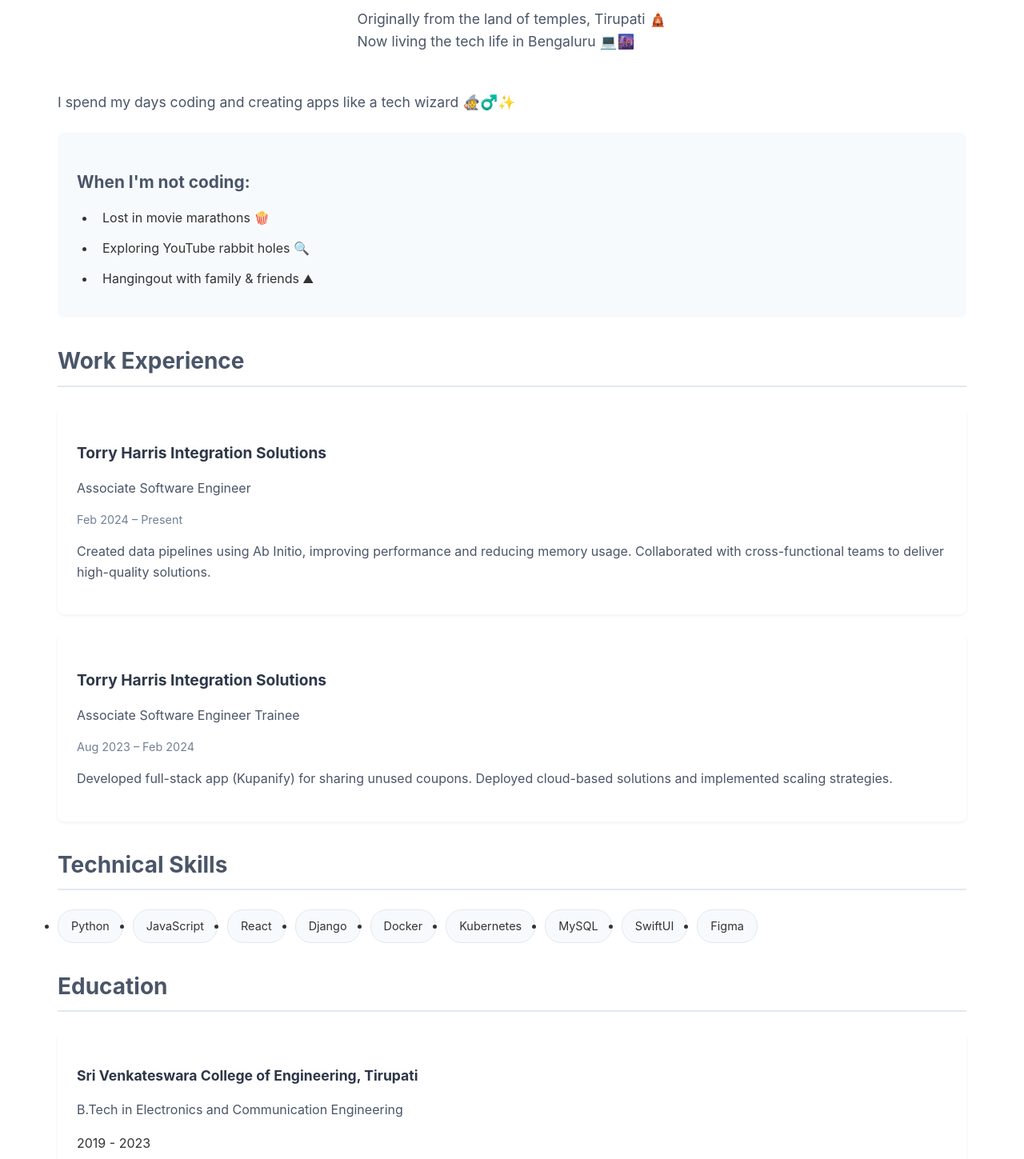
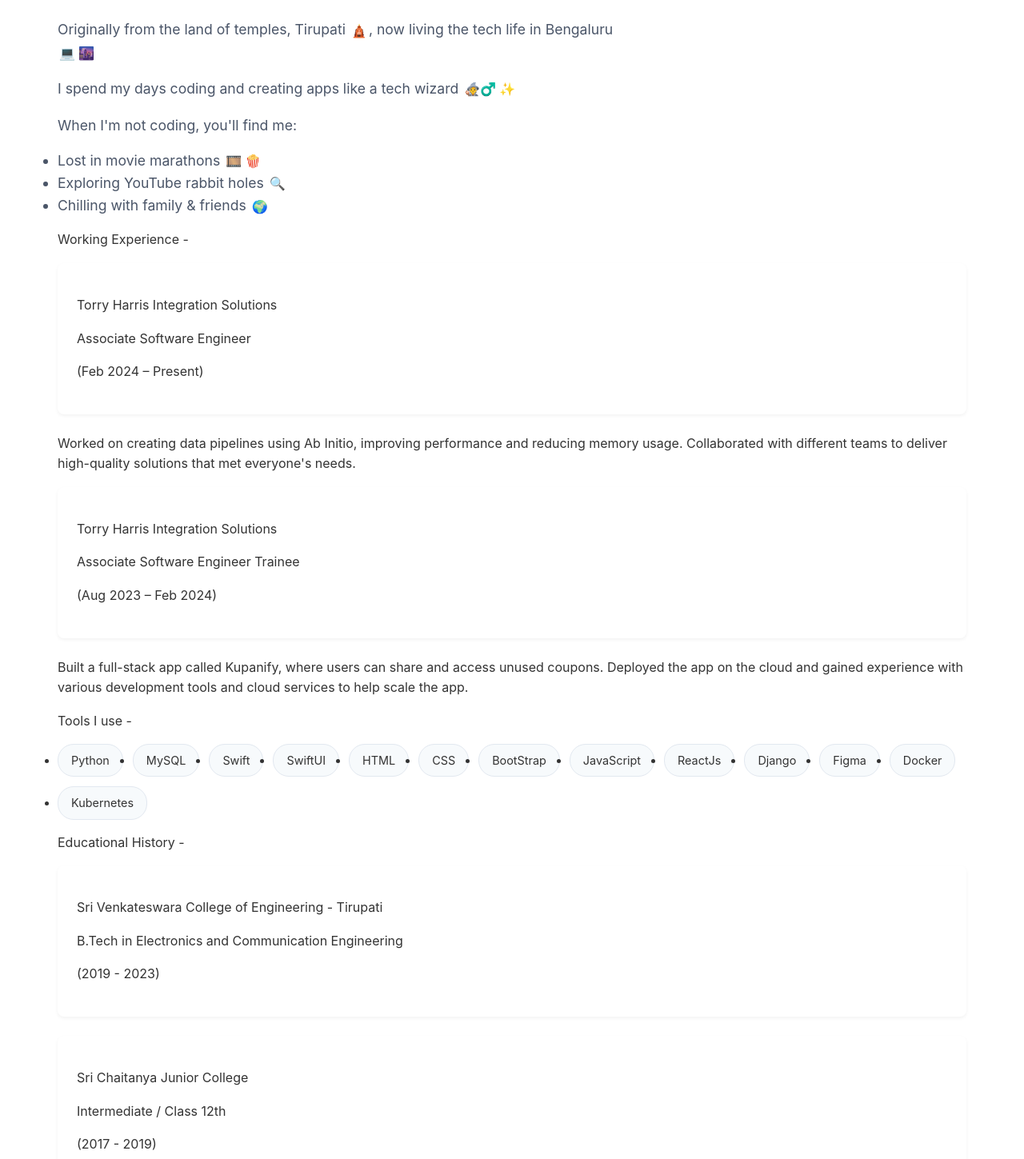
Before and after one commit to Kedar-Nadh/mknr, a React (Create React App) app: page /about in a window 1280 px wide. Shown: the part 521-1970 px from the top of the page at 80% size. Built offline with nearby package versions, Linux system fonts and the light colour scheme; a web font is replaced by a local one.

Commit message:
Update About.js

```diff
--- a/src/Components/About.js
+++ b/src/Components/About.js
@@ -2,106 +2,118 @@
 import "../about.css";
 
 export default function About() {
-    return(
+  return (
     <div className="About">
-            <h1 className="About--title">About Me</h1>
-
-            <div className="About--profile-section">
+      <p className="About--title">About me...</p>
       <div className="About--image-box">
-                    <img className="About--image" src={require("../images/kedarnadh.png")} alt="Kedarnadh Reddy" />
+        <img
+          className="About--image"
+          src={require("../images/kedarnadh.png")}
+          alt="kedarnadh"
+        />
       </div>
-                <div className="About--bio">
       <h2 className="About--name">Moram KedarNadh Reddy</h2>
       <p className="About--text">
-                        Originally from the land of temples, Tirupati 🛕<br />
-                        Now living the tech life in Bengaluru 💻🌆
+        Originally from the land of temples, Tirupati{" "}
+        <span className="emoji">🛕</span>, now living the tech life in Bengaluru{" "}
+        <span className="emoji">💻</span>
+        <span className="emoji">🌆</span>
+      </p>
+      <p className="About--text">
+        I spend my days coding and creating apps like a tech wizard{" "}
+        <span className="emoji">🧙♂️</span>
+        <span className="emoji">✨</span>
+      </p>
+      <div className="About--subgroup">
+        <p className="About--text">When I'm not coding, you'll find me:</p>
+        <ul className="About--text">
+          <li>
+            Lost in movie marathons <span className="emoji">🎞️</span>
+            <span className="emoji">🍿</span>
+          </li>
+          <li>Exploring YouTube rabbit holes <span className="emoji">🔍</span></li>
+          <li>Chilling with family & friends <span className="emoji">🌍</span></li>
+        </ul>
+      </div>
+
+      <p className="About--side-heading">Working Experience -</p>
+      <div className="About--work">
+        <div>
+          <div className="About--work-item">
+            <div>
+              <p className="About--work-item-company">
+                Torry Harris Integration Solutions
+              </p>
+              <p className="About--work-item-position">Associate Software Engineer</p>
+            </div>
+            <p className="About--work-item-duration">(Feb 2024 – Present)</p>
+          </div>
+          <p className="About--work-item-description">
+            Worked on creating data pipelines using Ab Initio, improving performance and reducing memory usage. Collaborated with different teams to deliver high-quality solutions that met everyone's needs.
+          </p>
+        </div>
+
+        <div>
+          <div className="About--work-item">
+            <div>
+              <p className="About--work-item-company">
+                Torry Harris Integration Solutions
+              </p>
+              <p className="About--work-item-position">Associate Software Engineer Trainee</p>
+            </div>
+            <p className="About--work-item-duration">(Aug 2023 – Feb 2024)</p>
+          </div>
+          <p className="About--work-item-description">
+            Built a full-stack app called Kupanify, where users can share and access unused coupons. Deployed the app on the cloud and gained experience with various development tools and cloud services to help scale the app.
           </p>
         </div>
       </div>
 
-            <div className="About--content">
-                <section className="About--section">
-                    <p className="About--text">
-                        I spend my days coding and creating apps like a tech wizard 🧙♂️✨
+      <p className="About--side-heading">Tools I use -</p>
+      <ul className="About--skills">
+        <li className="About--skills-item">Python</li>
+        <li className="About--skills-item">MySQL</li>
+        <li className="About--skills-item">Swift</li>
+        <li className="About--skills-item">SwiftUI</li>
+        <li className="About--skills-item">HTML</li>
+        <li className="About--skills-item">CSS</li>
+        <li className="About--skills-item">BootStrap</li>
+        <li className="About--skills-item">JavaScript</li>
+        <li className="About--skills-item">ReactJs</li>
+        <li className="About--skills-item">Django</li>
+        <li className="About--skills-item">Figma</li>
+        <li className="About--skills-item">Docker</li>
+        <li className="About--skills-item">Kubernetes</li>
+      </ul>
+
+      <p className="About--side-heading">Educational History -</p>
+      <div className="About--education">
+        <div className="About--education-item">
+          <div>
+            <p className="About--education-item-institute">
+              Sri Venkateswara College of Engineering - Tirupati
             </p>
-
-                    <div className="About--subsection">
-                        <h3 className="About--subheading">When I'm not coding:</h3>
-                        <ul className="About--list">
-                            <li className="About--list-item">Lost in movie marathons 🍿 </li>
-                            <li className="About--list-item">Exploring YouTube rabbit holes 🔍 </li>
-                            <li className="About--list-item">Hangingout with family & friends ⛰</li>
-                        </ul>
-                    </div>
-                </section>
-
-                <section className="About--section">
-                    <h2 className="About--section-heading">Work Experience</h2>
-                    <div className="About--work">
-                        <div className="About--work-item">
-                            <div className="About--work-details">
-                                <h3 className="About--work-company">Torry Harris Integration Solutions</h3>
-                                <p className="About--work-position">Associate Software Engineer</p>
-                                <p className="About--work-duration">Feb 2024 – Present</p>
-                            </div>
-                            <p className="About--work-description">
-                                Created data pipelines using Ab Initio, improving performance and reducing memory usage.
-                                Collaborated with cross-functional teams to deliver high-quality solutions.
+            <p className="About--education-item-standard">
+              B.Tech in Electronics and Communication Engineering
             </p>
           </div>
-
-                        <div className="About--work-item">
-                            <div className="About--work-details">
-                                <h3 className="About--work-company">Torry Harris Integration Solutions</h3>
-                                <p className="About--work-position">Associate Software Engineer Trainee</p>
-                                <p className="About--work-duration">Aug 2023 – Feb 2024</p>
+          <p className="About--education-item-duration">(2019 - 2023)</p>
         </div>
-                            <p className="About--work-description">
-                                Developed full-stack app (Kupanify) for sharing unused coupons.
-                                Deployed cloud-based solutions and implemented scaling strategies.
-                            </p>
+        <div className="About--education-item">
+          <div>
+            <p className="About--education-item-institute">Sri Chaitanya Junior College</p>
+            <p className="About--education-item-standard">Intermediate / Class 12th</p>
+          </div>
+          <p className="About--education-item-duration">(2017 - 2019)</p>
+        </div>
+        <div className="About--education-item">
+          <div>
+            <p className="About--education-item-institute">Little Angels High School</p>
+            <p className="About--education-item-standard">Secondary School of Education</p>
+          </div>
+          <p className="About--education-item-duration">(2016 - 2017)</p>
         </div>
       </div>
-                </section>
-
-                <section className="About--section">
-                    <h2 className="About--section-heading">Technical Skills</h2>
-                    <ul className="About--skills">
-                        <li className="About--skills-item">Python</li>
-                        <li className="About--skills-item">JavaScript</li>
-                        <li className="About--skills-item">React</li>
-                        <li className="About--skills-item">Django</li>
-                        <li className="About--skills-item">Docker</li>
-                        <li className="About--skills-item">Kubernetes</li>
-                        <li className="About--skills-item">MySQL</li>
-                        <li className="About--skills-item">SwiftUI</li>
-                        <li className="About--skills-item">Figma</li>
-                    </ul>
-                </section>
-
-                <section className="About--section">
-                    <h2 className="About--section-heading">Education</h2>
-                    <div className="About--education">
-                        <div className="About--education-item">
-                            <h3 className="About--education-institute">
-                                Sri Venkateswara College of Engineering, Tirupati
-                            </h3>
-                            <p className="About--education-degree">
-                                B.Tech in Electronics and Communication Engineering
-                            </p>
-                            <p className="About--education-duration">2019 - 2023</p>
     </div>
-
-                        <div className="About--education-item">
-                            <h3 className="About--education-institute">
-                                Sri Chaitanya Junior College
-                            </h3>
-                            <p className="About--education-degree">Intermediate / Class 12th</p>
-                            <p className="About--education-duration">2017 - 2019</p>
-                        </div>
-                    </div>
-                </section>
-            </div>
-        </div>
-    )
+  );
 }
```
Lines whose indentation alone changed are shown as unchanged.
